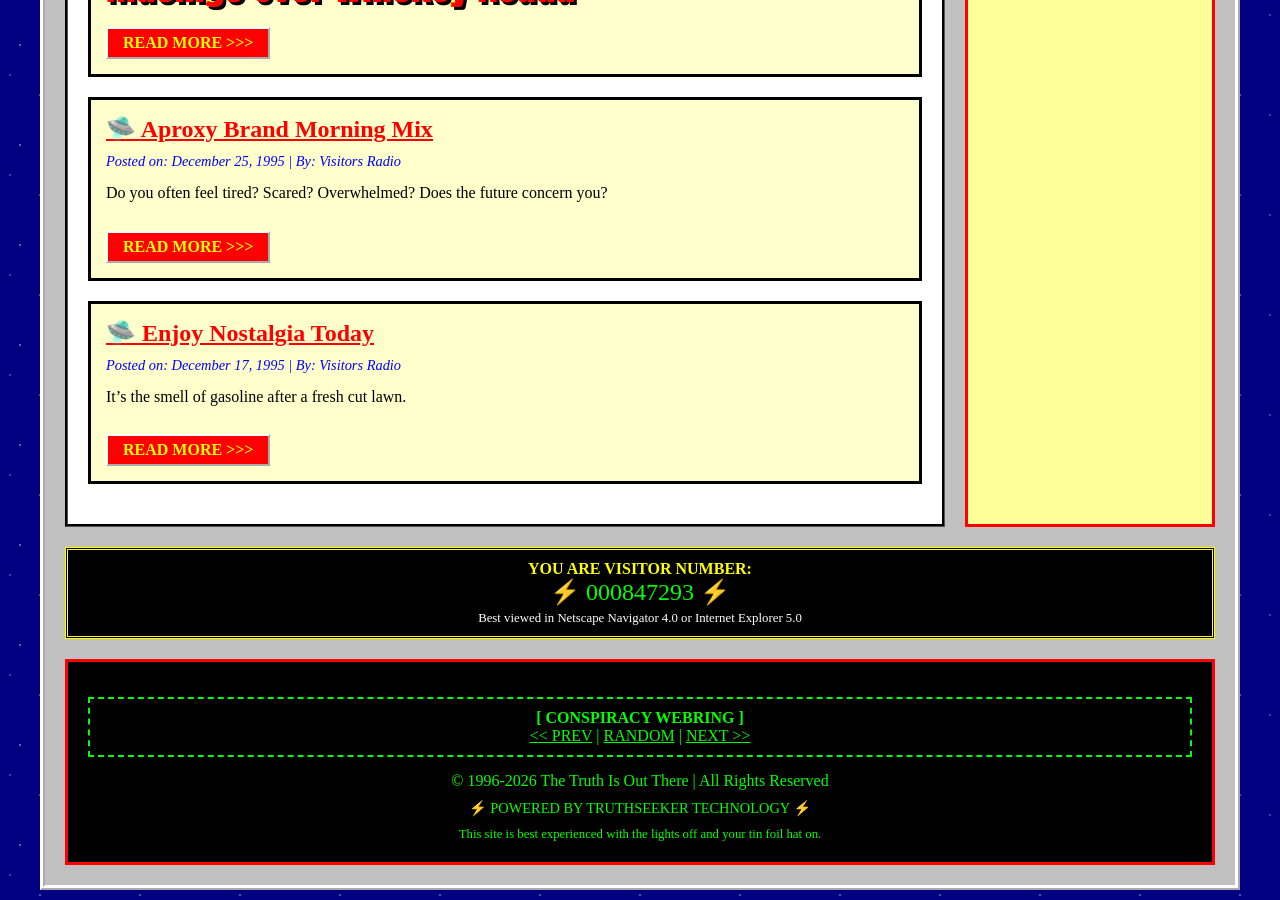
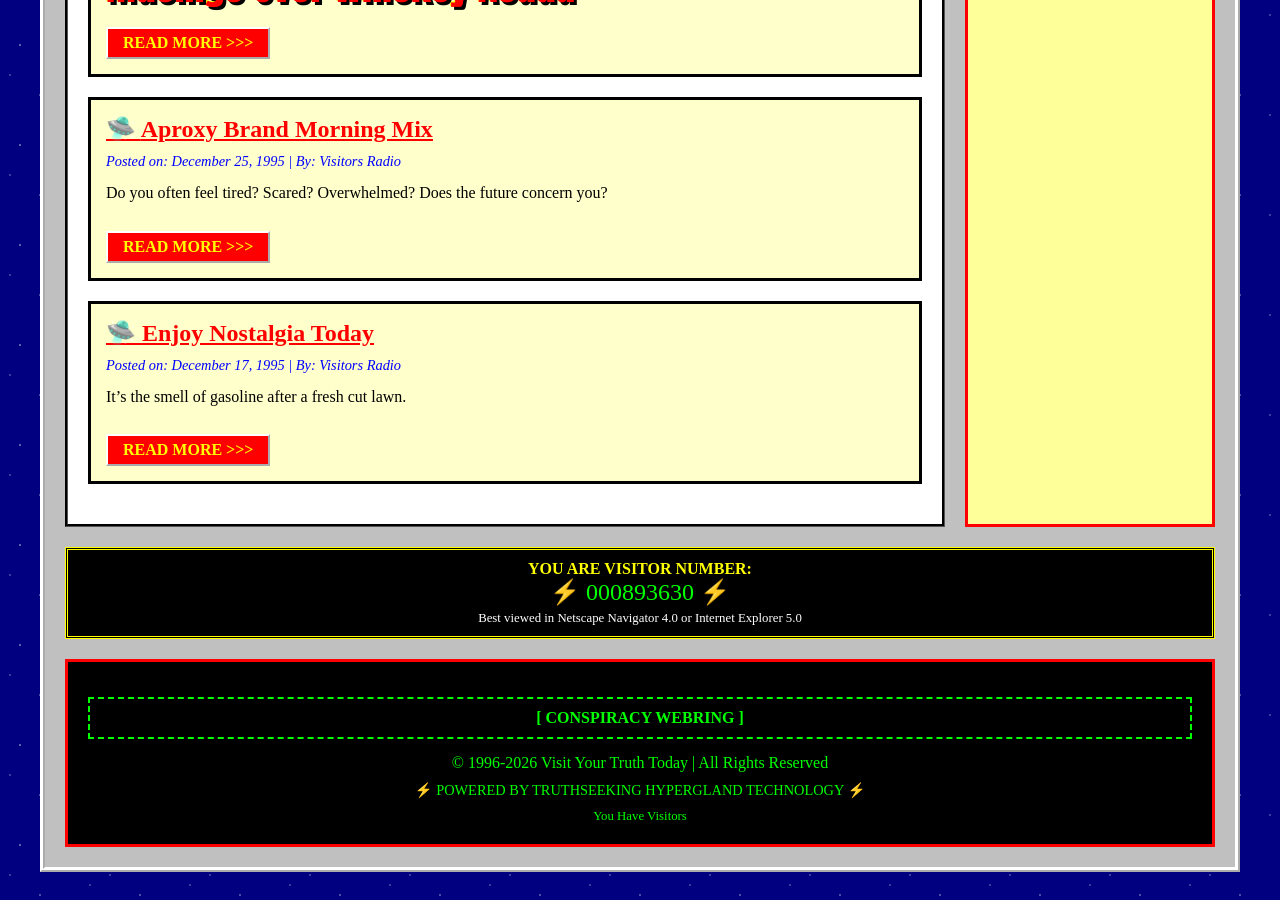
Before and after one commit to visitorsradio/offline, a Jekyll site: the page built from index.html, in a window 1280 px wide and 900 px high, scrolled down 1135 px. Built offline with Jekyll 4.4.1, drawn with Linux system fonts in a browser that asks for light colours; some of the changed text lies outside the part shown.

Commit message:
Update default.html

```diff
--- a/_layouts/default.html
+++ b/_layouts/default.html
@@ -15,8 +15,10 @@
         </header>
 
         <div class="marquee-container">
-            <marquee behavior="scroll" direction="left">🛸 BREAKING NEWS: New UFO sighting in Nevada! Government still hiding the truth! Click here for details! 🛸 AREA 51 WHISTLEBLOWER SPEAKS OUT! 🛸</marquee>
-        </div>
+    <a href="https://www.tiktok.com/@visitorsradio" target="_blank" style="text-decoration: none; color: #ff0000; display: block;">
+        <marquee behavior="scroll" direction="left">🛸 BREAKING NEWS: New UFO sighting in Nevada! New distress radio interception! LISTEN NOW! Click here for details! 🛸 GOVERNMENT IS HIDING THE TRUTH! 🛸</marquee>
+    </a>
+</div>
 
         <nav role="navigation" aria-label="Main navigation">
             <ul>
@@ -84,27 +86,43 @@
             </aside>
         </div>
 
-        <div class="counter">
-            <p style="color: #ffff00;"><strong>YOU ARE VISITOR NUMBER:</strong></p>
-            <p style="font-size: 1.5em; color: #00ff00;">⚡ 000847293 ⚡</p>
-            <p style="color: #ffffff; font-size: 0.8em; margin-top: 5px;">Best viewed in Netscape Navigator 4.0 or Internet Explorer 5.0</p>
-        </div>
+<div class="counter">
+    <p style="color: #ffff00;"><strong>YOU ARE VISITOR NUMBER:</strong></p>
+    <p style="font-size: 1.5em; color: #00ff00;">⚡ <span id="visitor-count">000847293</span> ⚡</p>
+    <p style="color: #ffffff; font-size: 0.8em; margin-top: 5px;">Best viewed in Netscape Navigator 4.0 or Internet Explorer 5.0</p>
+</div>
+
+<script>
+    // Get or initialize visitor count
+    let visitorCount = localStorage.getItem('visitorCount');
+
+    if (!visitorCount) {
+        // Start at a random high number for that 90s feel
+        visitorCount = Math.floor(Math.random() * (900000 - 800000) + 800000);
+    } else {
+        visitorCount = parseInt(visitorCount);
+    }
+
+    // Increment on each page load
+    visitorCount++;
+
+    // Save the new count
+    localStorage.setItem('visitorCount', visitorCount);
+
+    // Display it
+    document.getElementById('visitor-count').textContent = String(visitorCount).padStart(9, '0');
+</script>
 
         <footer role="contentinfo">
            <div class="webring">
     <p><strong>[ CONSPIRACY WEBRING ]</strong></p>
-    <p>
-        <a href="#" style="color: #00ff00;">&lt;&lt; PREV</a> |
-        <a href="#" style="color: #00ff00;">RANDOM</a> |
-        <a href="#" style="color: #00ff00;">NEXT &gt;&gt;</a>
-    </p>
 </div>
-            <p>© 1996-{{ 'now' | date: "%Y" }} The Truth Is Out There | All Rights Reserved</p>
+            <p>© 1996-{{ 'now' | date: "%Y" }} Visit Your Truth Today | All Rights Reserved</p>
             <p style="margin-top: 10px; font-size: 0.9em;">
-                <span class="blink">⚡ POWERED BY TRUTHSEEKER TECHNOLOGY ⚡</span>
+                <span class="blink">⚡ POWERED BY TRUTHSEEKING HYPERGLAND TECHNOLOGY ⚡</span>
             </p>
             <p style="margin-top: 10px; font-size: 0.8em;">
-                This site is best experienced with the lights off and your tin foil hat on.
+                You Have Visitors
             </p>
         </footer>
     </div>
```
